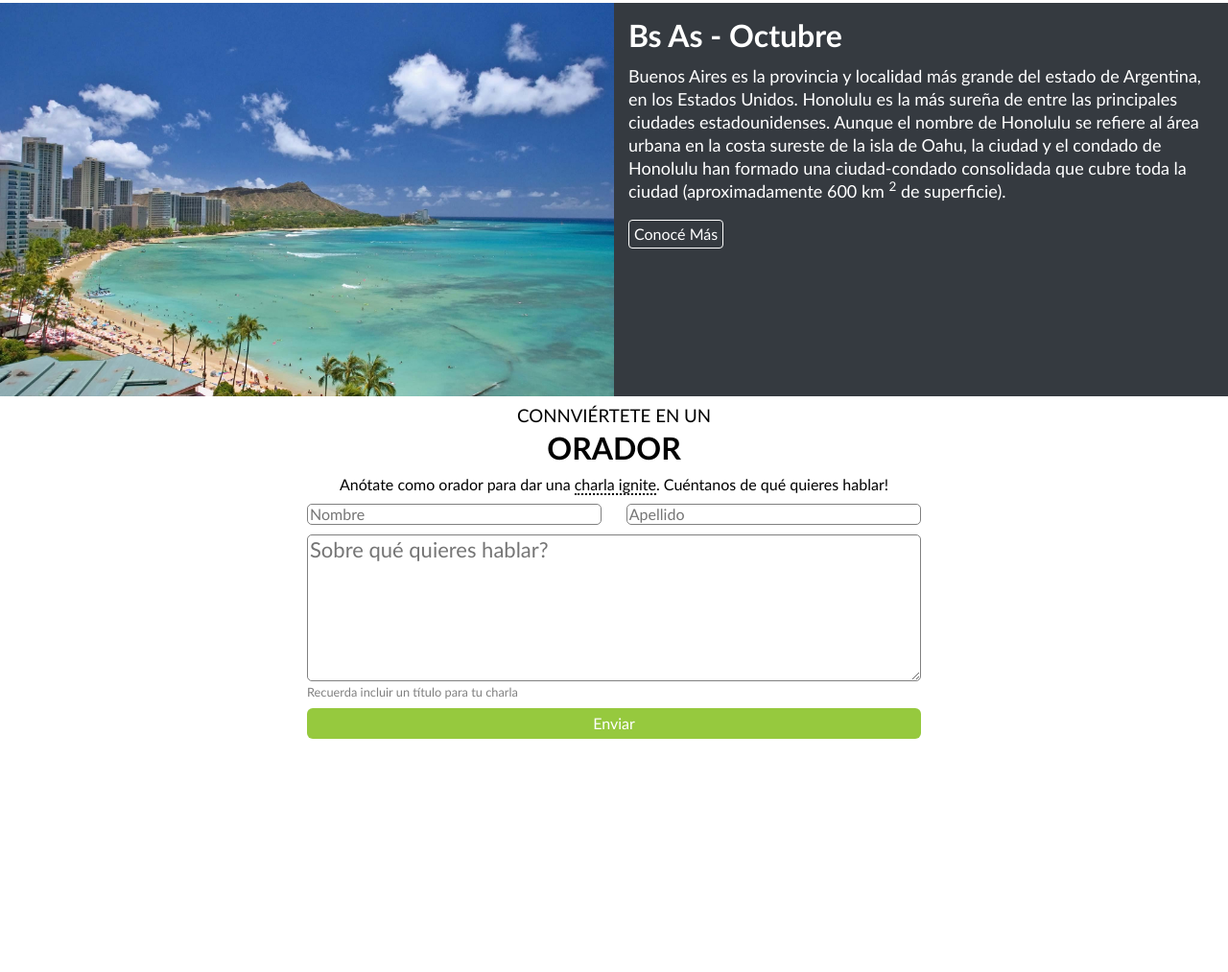
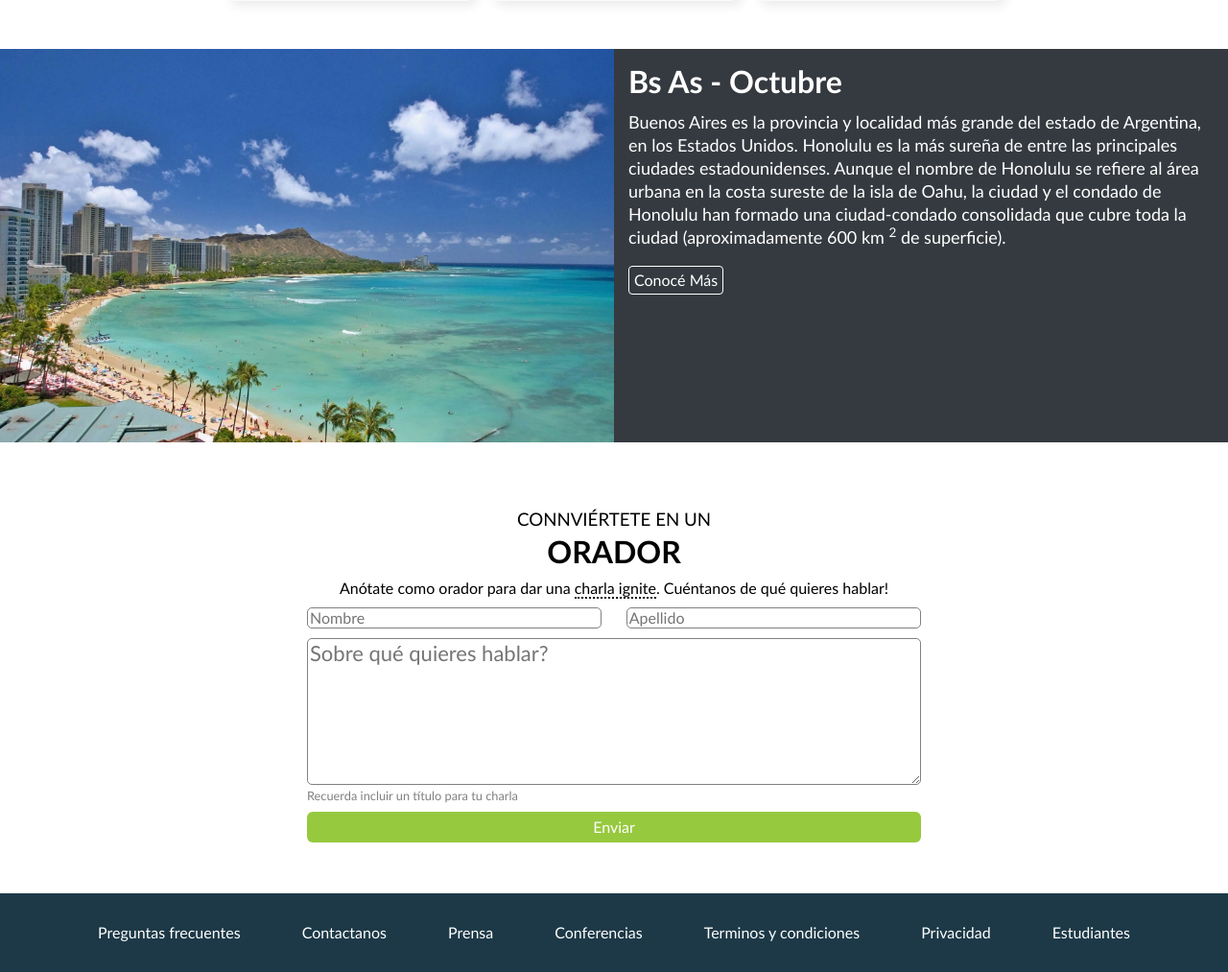
Before and after one commit to ivan545353/TP-Integrador-Reales-Ivan, a plain HTML site: page index.html in a window 1280 px wide. Shown: the part 1502-2515 px from the top of the page at 96% size. Before the commit the page ends 2272 px from the top, so only its background shows below. Drawn offline with Linux system fonts and the light colour scheme.

Commit message:
Agregado pie de página y finalización del proyecto

```diff
--- a/css/styles.css
+++ b/css/styles.css
@@ -75,7 +75,7 @@
     flex-wrap: nowrap;
     align-items: center;
     text-decoration: none;
-    margin-left: 100px;
+    margin-left: 0px;
   }
 
   .brand-name {
@@ -176,8 +176,9 @@
 
  .cards{
   display: grid;
-  grid-template-columns: 25vw 25vw 25vw ;
+  grid-template-columns: 20vw 20vw 20vw ;
   justify-content: center;
+  column-gap: 20px;
 }
 
 .card{
@@ -238,6 +239,7 @@
 
 .details p{
   line-height: 1.5;
+  text-align: justify;
 }
 
 .details h3{
@@ -391,8 +393,47 @@ textarea::placeholder{
 .row .input-group1{
   flex-basis: 48%;
 }
+.section4{
+  height: 50vh;
+}
+
+.section4 h3{
+  margin-top: 70px;
+}
+/* --------------------Estilos footer---------------------- */
 
 
+#footer{
+  width: 100%;
+  background-color: #1D3947;
+}
+
+.footer-items ol{
+  width: 100%;
+  list-style: none;
+  padding: 2em;
+  margin: 0;
+  display: flex;
+  align-items: center;
+  justify-content: center;
+  gap:4em;
+}
+.footer-items ol li{
+  margin: 0;
+  text-align: center;
+  transition: .5s;
+}
+.footer-items ol li a{
+  text-decoration: none;
+  color: white;
+  font-size: 1em;
+
+  border-radius: 10px;
+
+}
+.footer-items ol li:hover{
+  transform: translate(0px, -10px);
+}
 
 /*-------------------Diseño Responsive-------------------------*/
 @media (max-width: 992px) {
@@ -532,9 +573,6 @@ textarea::placeholder{
     font-size: 16px;
   }
  /*-----------------Section 4 responsive----------------*/
-
-
-
 .tittle-form{
   line-height: 1.5;
 }
@@ -542,3 +580,15 @@ textarea::placeholder{
 form{
   width: 75vw;
 }
+
+
+ /*-----------------Footer Responsive----------------*/
+#footer{
+  width: 100%;
+  background-color: #1D3947;
+}
+
+.footer-items ol{
+  flex-direction: column;
+  gap:1.5em;
+}
--- a/index.html
+++ b/index.html
@@ -180,11 +180,20 @@
                 </div>
             </div>
         </section>
-
-        <footer class="footer">
-
-
-        </footer>
+        <!--Pie de página-->
+        <div id="footer">
+            <div class="footer-items">
+                <ol>
+                    <li><a href="">Preguntas frecuentes</a></li>
+                    <li><a href="">Contactanos</a></li>
+                    <li><a href="">Prensa</a></li>
+                    <li><a href="">Conferencias</a></li>
+                    <li><a href="">Terminos y condiciones</a></li>
+                    <li><a href="">Privacidad</a></li>
+                    <li><a href="">Estudiantes</a></li>
+                </ol>
+            </div>
+        </div>
     </main>
 
 </body>
--- a/js/index.js
+++ b/js/index.js
@@ -1,5 +1,4 @@
-/* -------Script para el menu de hamburguesa--------*/
-const navToggle = document.querySelector(".nav-toggle")
+const navToggle = document.querySelector(".nav-toggle") // Este script cumple la función del menu de hamburguesa
 const navMenu = document.querySelector(".nav-menu")
 
 navToggle.addEventListener("click", () =>{
```
